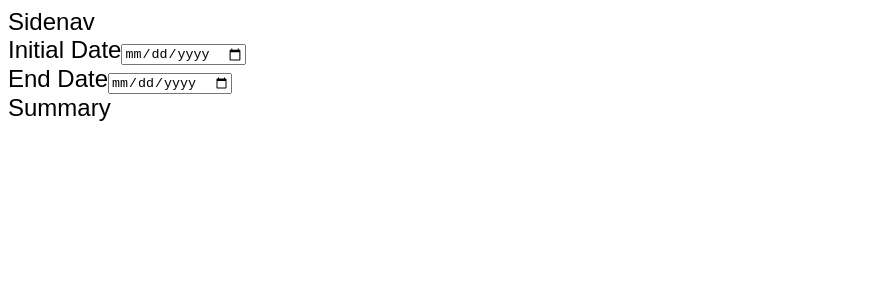
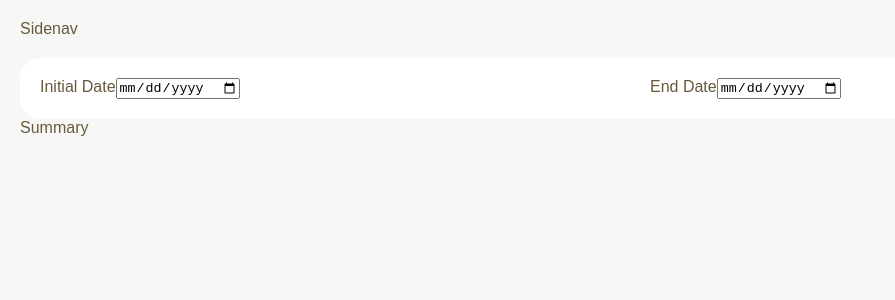
Before and after one commit to adrianholz/Fintech, a React (Vite) app: page / in a window 1280 px wide. Shown: the top 300 px of the page, without its empty margins (0-895 px from the left). Built offline with nearby package versions, Linux system fonts and the light colour scheme; no server answers.

Commit message:
CSS Base

```diff
--- a/src/App.tsx
+++ b/src/App.tsx
@@ -7,7 +7,7 @@ import "./style.css";
 function App() {
   return (
     <DataContextProvider>
-      <div>
+      <div className="container">
         <Sidenav />
         <main>
           <Header />
--- a/src/Components/DateRange.tsx
+++ b/src/Components/DateRange.tsx
@@ -10,6 +10,7 @@ const DateRange = () => {
       onSubmit={(event) => {
         event.preventDefault();
       }}
+      className="box flex"
     >
       <DateInput
         label="Initial Date"
--- a/src/style.css
+++ b/src/style.css
@@ -1,4 +1,79 @@
+html {
+  --color-1: #463220;
+  --color-2: #66593c;
+  --color-3: #eceadd;
+  --color-4: #f7f8f5;
+  --color-5: #ffffff;
+  --gap-s: 0.625rem;
+  --gap: 1.25rem;
+}
+
 body {
-  font-size: 1.5rem;
   font-family: sans-serif;
+  margin: 0px;
+  color: var(--color-2);
+  background: var(--color-4);
 }
+
+.box {
+  padding: var(--gap);
+  border-radius: var(--gap);
+  background: var(--color-5);
+}
+
+button {
+  font-family: sans-serif;
+  font-size: 1rem;
+  cursor: pointer;
+}
+
+h1,
+h2,
+h3 {
+  font-weight: 600;
+  margin: 0px;
+}
+
+ul {
+  list-style: none;
+  padding: 0px;
+  margin: 0px;
+}
+
+.flex {
+  display: flex;
+  gap: var(--gap);
+  > * {
+    flex: 1;
+  }
+}
+
+.mb {
+  margin-bottom: var(--gap);
+}
+
+.bg-1 {
+  background: var(--color-1);
+}
+
+.bg-2 {
+  background: var(--color-2);
+}
+
+.bg-3 {
+  background: var(--color-3);
+}
+
+.bg-4 {
+  background: var(--color-4);
+}
+
+.bg-5 {
+  background: var(--color-5);
+}
+
+.container {
+  display: grid;
+  padding: var(--gap);
+  gap: var(--gap);
+}
```
